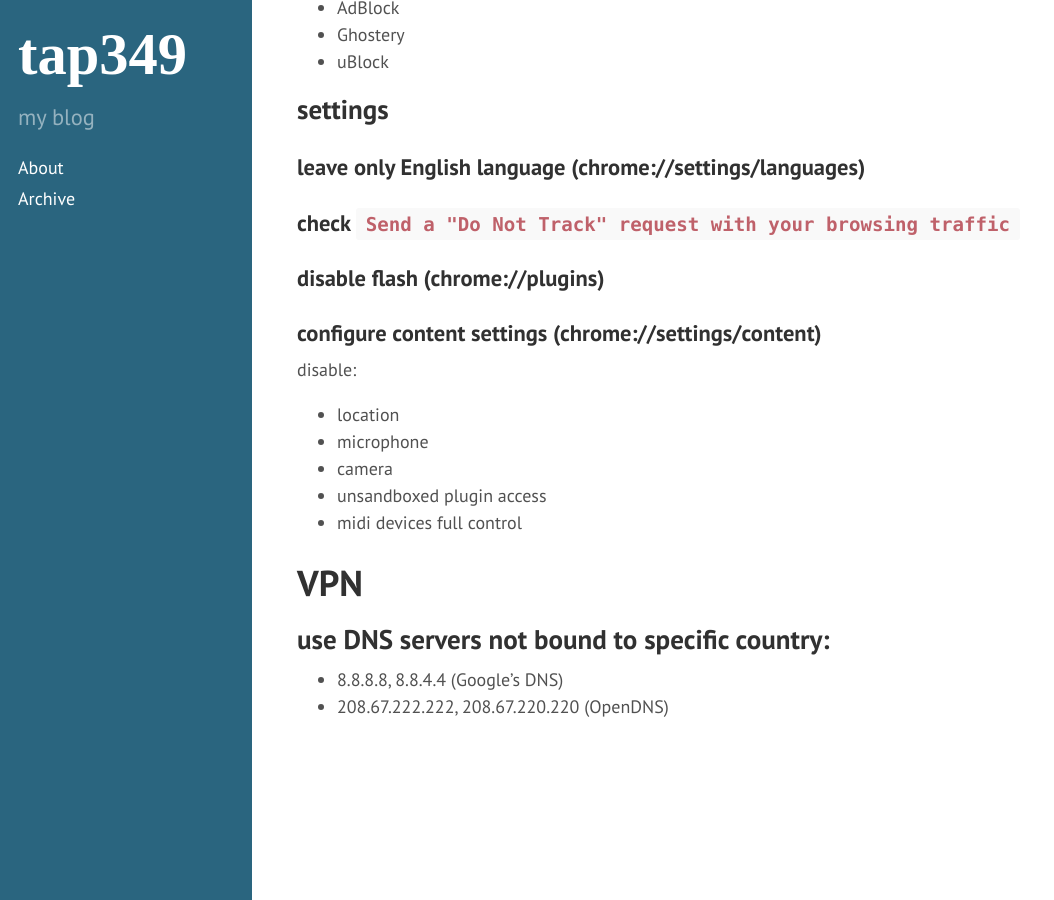
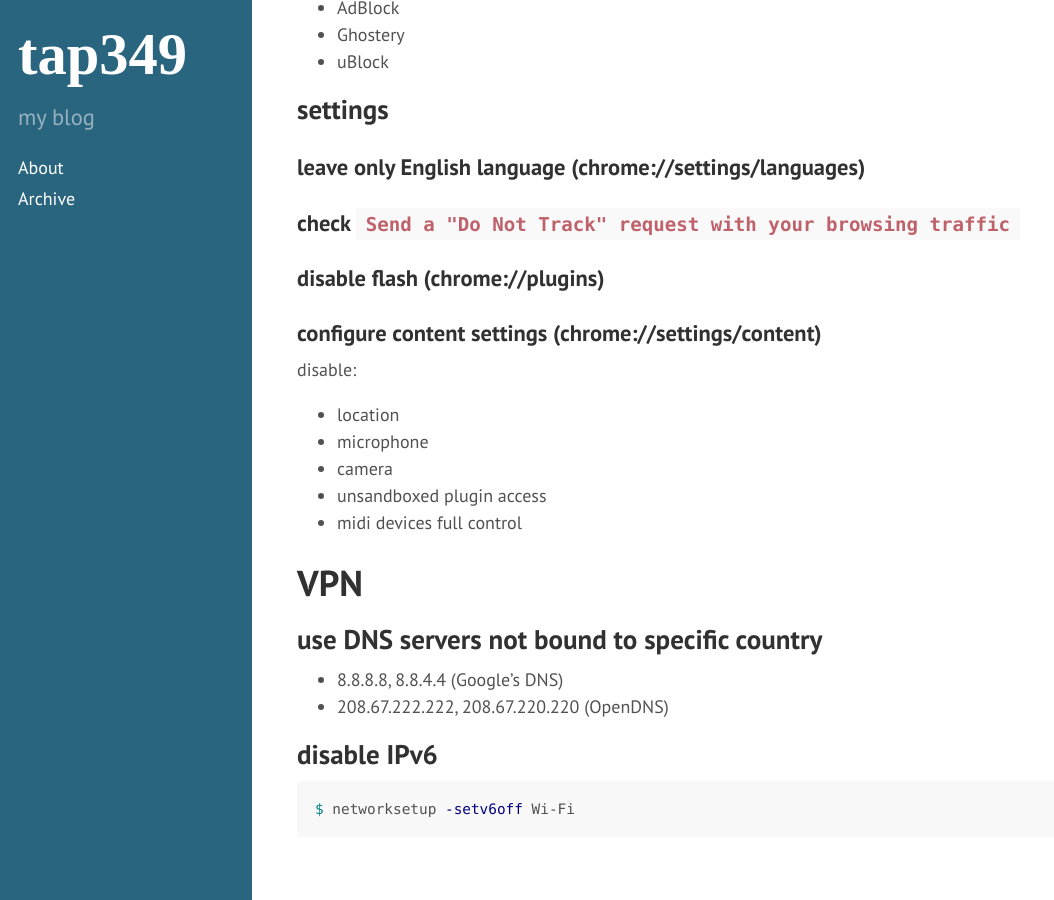
Before and after one commit to tap349/tap349.github.io, a Jekyll site: the page built from _posts/2016-07-10-anonymization.md, in a window 1280 px wide and 900 px high, scrolled down 644 px. Shown: the whole window, without its empty margins (0-1054 px from the left). Built offline with Jekyll 4.4.1, drawn with Linux system fonts in a browser that asks for light colours.

Commit message:
update 2016-07-11_14:06:52

````diff
--- a/_posts/2016-07-10-anonymization.md
+++ b/_posts/2016-07-10-anonymization.md
@@ -53,7 +53,13 @@ disable:
 
 # VPN
 
-## use DNS servers not bound to specific country:
+## use DNS servers not bound to specific country
 
 - 8.8.8.8, 8.8.4.4 (Google’s DNS)
 - 208.67.222.222, 208.67.220.220 (OpenDNS)
+
+## disable IPv6
+
+```sh
+$ networksetup -setv6off Wi-Fi
+```
````
